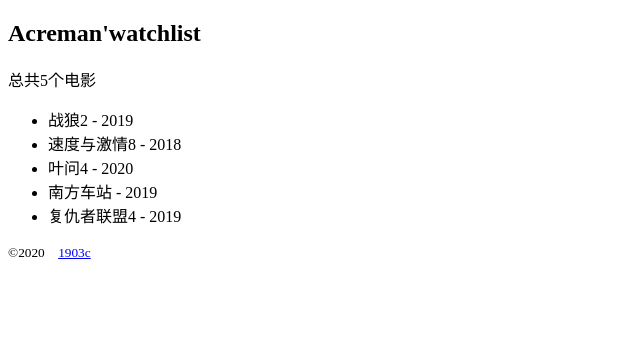
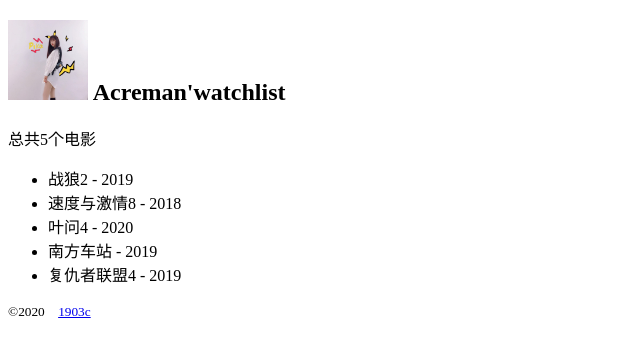
Before and after one commit to Acreman1/flaskweb, a Flask app: page / in a window 1280 px wide. Shown: the top 357 px of the page, without its empty margins (0-640 px from the left). Run offline with Flask 2, Linux system fonts and the light colour scheme.

Commit message:
添加图片

```diff
--- /dev/null
+++ b/one/watchlist/static/css/style.css
@@ -0,0 +1,3 @@
+.avatar{
+    width: 80px;
+}
--- a/one/watchlist/templates/index.html
+++ b/one/watchlist/templates/index.html
@@ -4,9 +4,13 @@
     <meta charset="UTF-8">
     <meta name="viewport" content="width=device-width, initial-scale=1.0">
     <title>{{ name }}'watchlist</title>
+    <link rel="stylesheet" href="{{ url_for('static',filename='css/style.css') }}">
 </head>
 <body>
-    <h2>{{ name }}'watchlist</h2>
+    <h2>
+        <img src="{{ url_for('static',filename='images/tt.jpg') }}" alt="头像" class="avatar">
+        {{ name }}'watchlist
+    </h2>
     <p>总共{{ movies|length }}个电影</p>
     <ul>
         {% for i in movies %}
```
Also changed, not shown: one/watchlist/static/images/laoshu.jpg (added), one/watchlist/static/images/mao.jpg (added), one/watchlist/static/images/pika.jpg (added), one/watchlist/static/images/tt.jpg (added).
